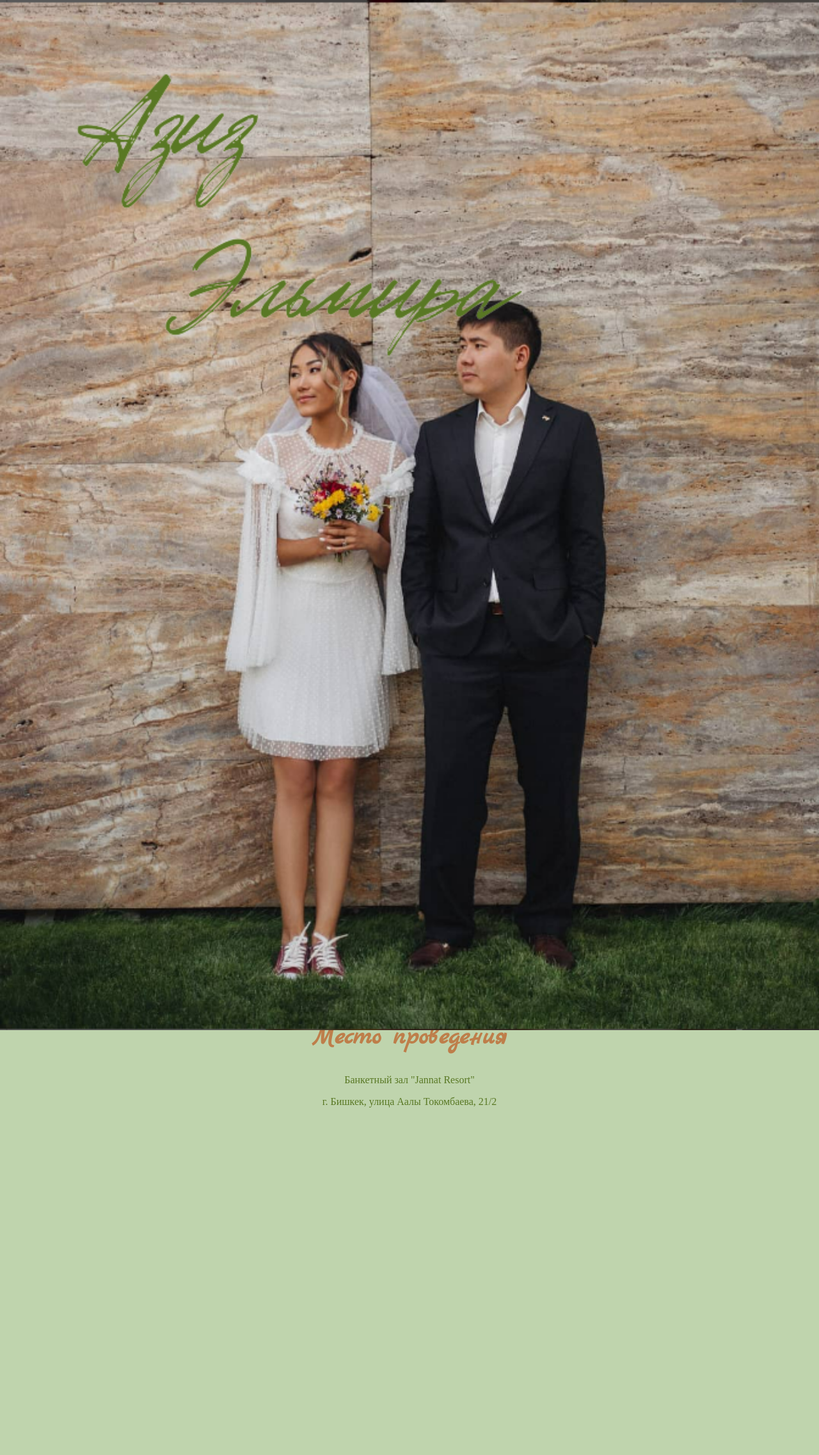
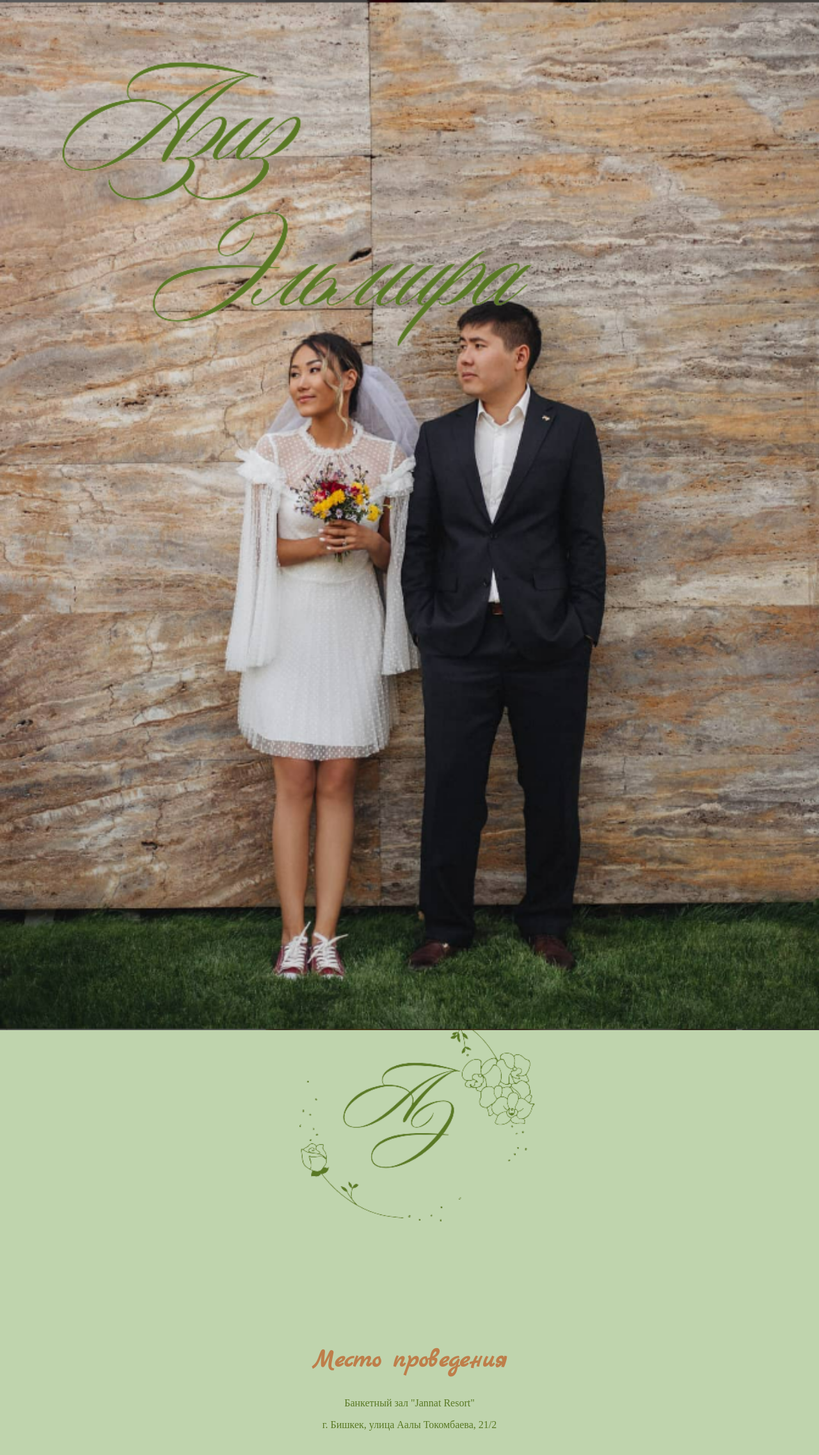
Before and after one commit to Aiperiwa/event, a React (Create React App) app: page / in a window 1280 px wide. Shown: the top 2274 px of the page at 64% size. Before the commit the page ends 2151 px from the top, so only its background shows below. Built offline with nearby package versions, Linux system fonts and the light colour scheme.

Commit message:
add logo2

```diff
--- a/src/components/first-section/FirstSection.jsx
+++ b/src/components/first-section/FirstSection.jsx
@@ -1,6 +1,7 @@
 import React from "react";
 import Img from "../../image/flower.png"
 import First from "./first.module.css"
+import logo from "../../image/Logo2.png"
 
 
 export const FirstContent = () => {
@@ -14,6 +15,7 @@ export const FirstContent = () => {
                 Мы приглашаем Вас открыть вместе с нами новую страницу книги нашей жизни, которая состоится: </p>
         <h2>20 августа 2023</h2>
         <p>Сбор гостей в 16:00</p>
+        <img className={First.logo} src={logo} alt="" />
     </div>
 
   </div>
--- a/src/components/first-section/first.module.css
+++ b/src/components/first-section/first.module.css
@@ -30,3 +30,7 @@
 .text p:last-child {
     font-size: 24px;
 }
+.logo {
+    width: 50%;
+    height: 50%;
+}
--- a/src/components/header/header.jsx
+++ b/src/components/header/header.jsx
@@ -1,6 +1,6 @@
 import React from "react";
 import Img from "../../image/headerImg.png"
-import Name from "../../image/Black_Minimalist_Simple_Personal_Name_Logo-removebg-preview.png"
+import Name from "../../image/logo.png"
 import Style from "./header.module.css"
 
 const Header = () => {
--- a/src/components/header/header.module.css
+++ b/src/components/header/header.module.css
@@ -6,7 +6,7 @@
 
 .name {
   position: relative;
-  width: 70%;
+  width: 60%;
   height: 30%;
-  margin-top: -115px;
+  margin: -45px 70px;
 }
```
Also changed, not shown: src/image/Logo2.png (added), src/image/logo.png (added).
